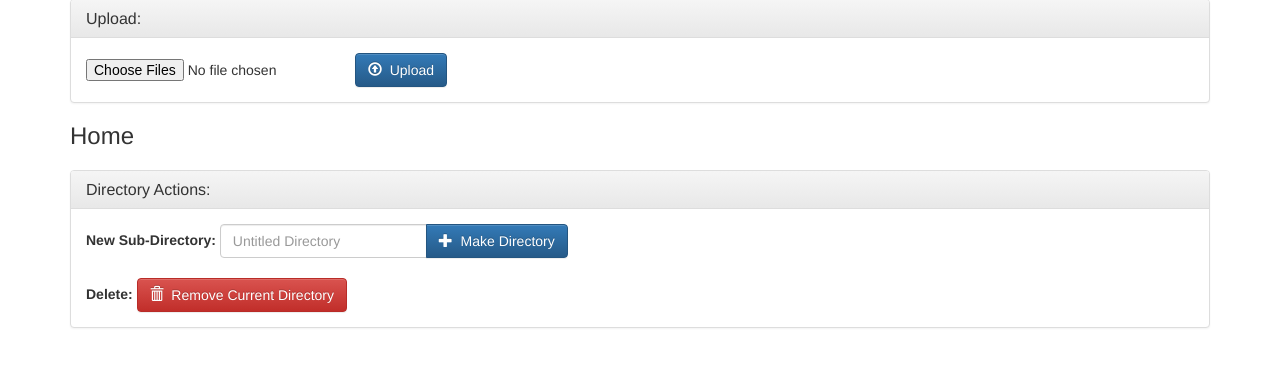
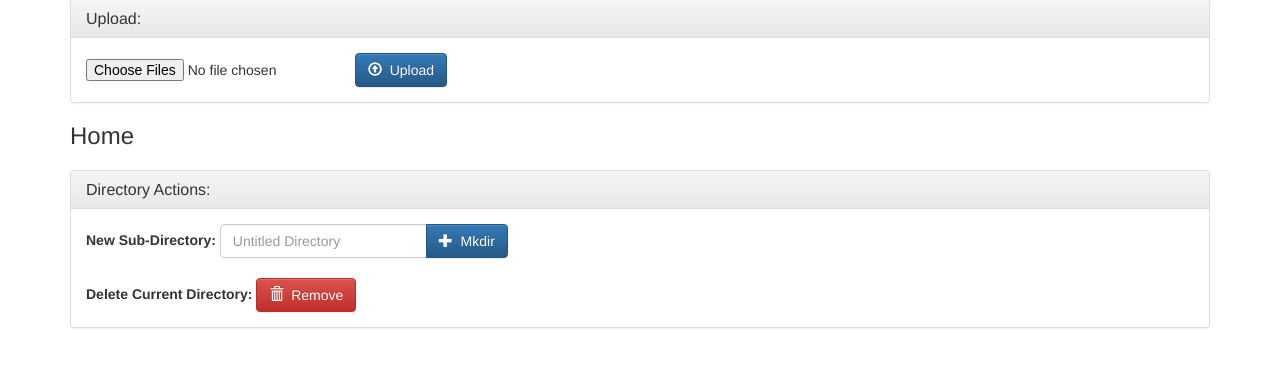
Before and after one commit to masoug/filecontrol, a Django app: template templates/browse_dir.html in a window 1280 px wide. Shown: the part 127-494 px from the top of the page. Run offline with Django 3.2, Linux system fonts and the light colour scheme; the template is opened without the code that fills it, so the values that code supplies are empty; parts of the project's set-up code (start-up, migrations or seed data) failed here and were passed over; some libraries are stand-ins or nearby versions.

Commit message:
Merging...

```diff
--- a/templates/browse_dir.html
+++ b/templates/browse_dir.html
@@ -68,7 +68,7 @@
         <input type="text" class="form-control" name="dir_name" placeholder="Untitled Directory"/>
         <span class="input-group-btn">
           <button class="btn btn-primary" type="submit">
-            <span class="glyphicon glyphicon-plus"></span>&nbsp;&nbsp;Make Directory
+            <span class="glyphicon glyphicon-plus"></span>&nbsp;&nbsp;Mkdir
           </button>
         </span>
       </div>
@@ -78,12 +78,12 @@
       <form role="form" class="form form-inline" action="{% url 'rename' %}" method="POST">
         {% csrf_token %}
         <input type="hidden" name="node_ID" value="{{ directory.nodeID }}" />
-        <label for="mkdir_form">Rename:</label>
+        <label for="mkdir_form">Rename Current Directory:</label>
         <div class="input-group" id="mkdir_form">
           <input type="text" class="form-control" name="new_name" placeholder="{{ directory.visibleName }}"/>
           <span class="input-group-btn">
             <button class="btn btn-primary" type="submit">
-              <span class="glyphicon glyphicon-plus"></span>&nbsp;&nbsp;Rename Current Directory
+              <span class="glyphicon glyphicon-plus"></span>&nbsp;&nbsp;Rename
             </button>
           </span>
         </div>
@@ -93,10 +93,10 @@
     <form role="form" class="form form-inline" action="#" method="POST">
       {% csrf_token %}
       <div class="form-group">
-        <label for="rmdir_form">Delete:</label>
+        <label for="rmdir_form">Delete Current Directory:</label>
         <div class="input-group" id="rmdir_form">
           <button class="btn btn-danger"  type="submit">
-            <span class="glyphicon glyphicon-trash"></span>&nbsp;&nbsp;Remove Current Directory
+            <span class="glyphicon glyphicon-trash"></span>&nbsp;&nbsp;Remove
           </button>
         </div>
         </div>
```
Also changed, not shown: file_app/views.py (+14 -0 lines).
